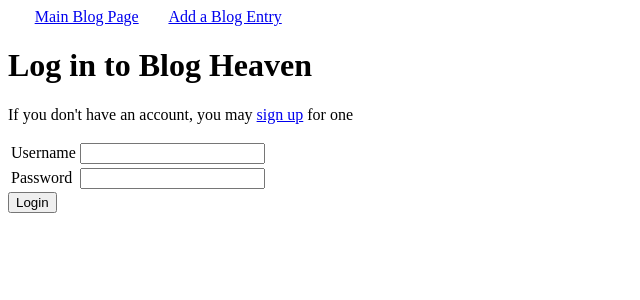
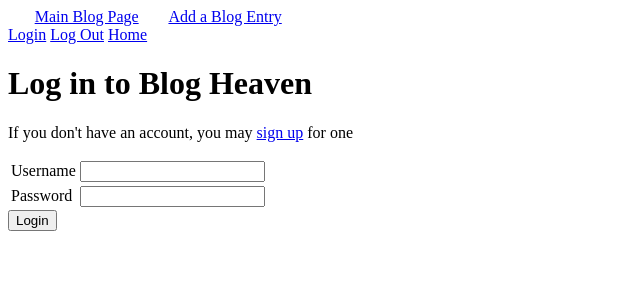
Before and after one commit to GregSpokas/blogz, a Flask app: page /login in a window 1280 px wide. Shown: the top 300 px of the page, without its empty margins (0-640 px from the left). Run offline with Flask 2, Linux system fonts and the light colour scheme.

Commit message:
Added logout and nav links, require login for certain pages

```diff
--- a/main.py
+++ b/main.py
@@ -33,8 +33,14 @@ class User(db.Model):
         self.username = username
         self.password = password
 
+@app.before_request
+def require_login():
+    allowed_routes = ['login','blog','index','signup']
+    if request.endpoint not in allowed_routes and 'username' not in session:
+        return redirect('/login')
+
 @app.route('/blog')
-def index():
+def blog():
     blog_id = request.args.get('id')
     if (blog_id):
         post = Blog.query.get(blog_id)
@@ -136,6 +142,12 @@ def signup():
             flash('That username is already in use', 'error')
             return redirect('/signup')
 
+@app.route('/logout')
+def logout():
+    del session['username']
+
+    return redirect('/blog')
+
 
 
 if __name__ == '__main__':
--- a/templates/base.html
+++ b/templates/base.html
@@ -3,6 +3,12 @@
     <head>
         <a href="/blog" style="margin-right: 20pt; margin-left: 20pt;">Main Blog Page</a>
         <a href="/newpost">Add a Blog Entry</a>
+        <div>
+            <a href="/login">Login</a>
+            <a href="/logout">Log Out</a>
+            <a href="/">Home</a>
+        </div>
+
         <style>
             .error {
                 color: red;
@@ -11,6 +17,14 @@
     </head>
 <body>
 
+    {% with messages = get_flashed_messages(with_categories=True) %}
+    <ul>
+    {% for category,message in messages %}
+        <li class="{{category}}">{{message}}</li>
+    {% endfor %}
+    </ul>
+    {% endwith %}
+
     {% block content %}
     {% endblock %}
 
```
